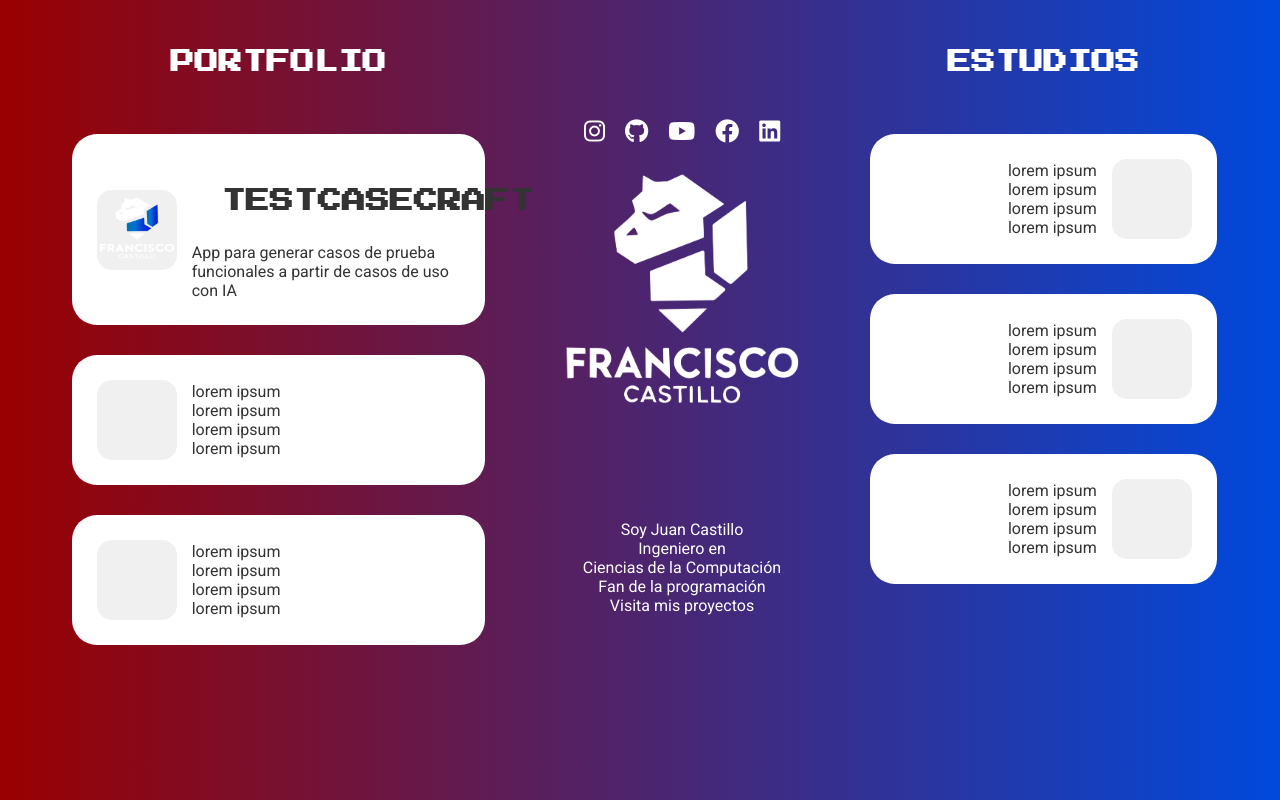
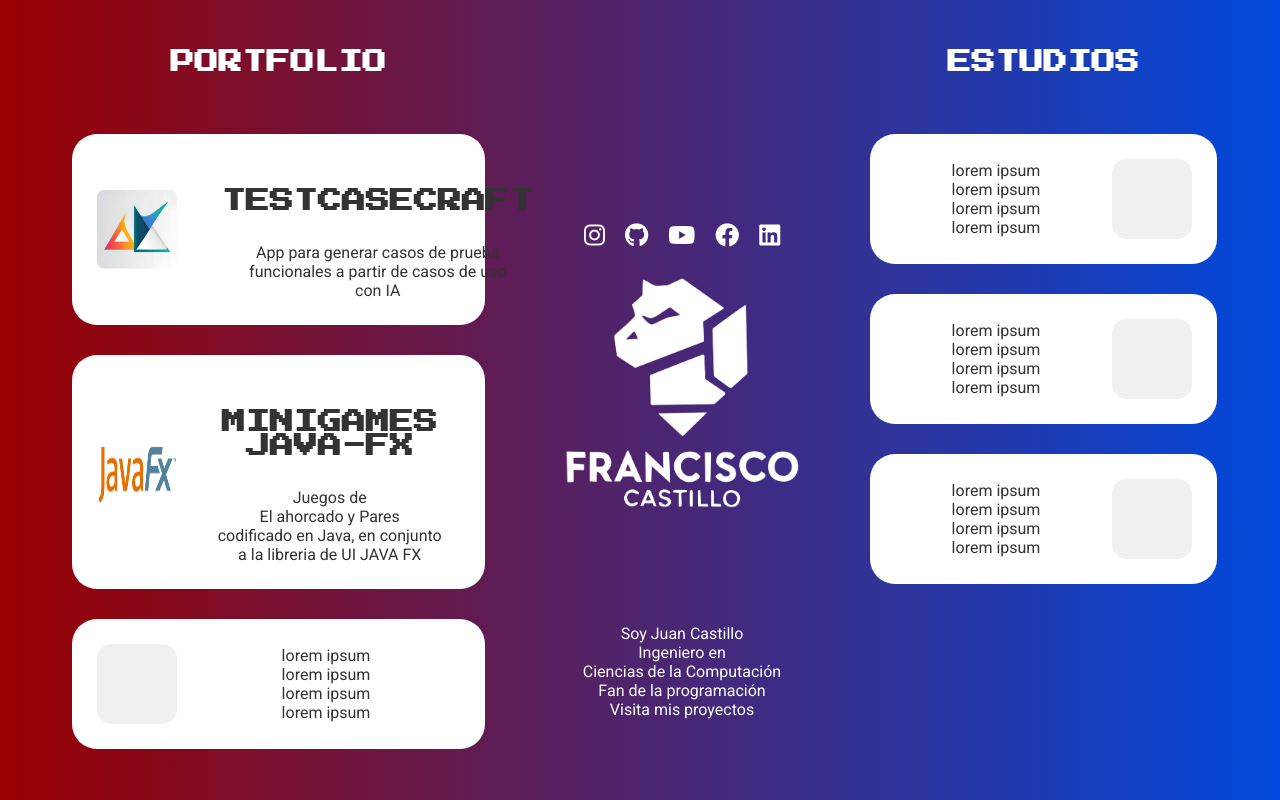
Before and after one commit to JuanCE7/juanito_rex.github.io, a plain HTML site: page index.html in a window 1280 px wide. Drawn offline with Linux system fonts and the light colour scheme.

Commit message:
fix: cards with projects

```diff
--- a/index.css
+++ b/index.css
@@ -127,6 +127,10 @@ main {
 
 .project-info {
     flex: 1;
+    display: flex;
+    text-align: center;
+    align-items: center;
+    flex-direction: column;
 }
 
 .right-align {
--- a/index.html
+++ b/index.html
@@ -16,7 +16,7 @@
             <div class="projects-left">
                 <h1 class="portfolio-title">PORTFOLIO</h1>
                 <a href="https://testcasecraftunl.vercel.app/" class="project-card">
-                    <div class="project-image"><img src="devrex-03.ico" alt="Logo Francisco" class="logo-i"></div>
+                    <div class="project-image"><img src="logo.png" alt="Logo Francisco" class="logo-i"></div>
                     <div class="project-info">
                         <h1 class="portfolio-title">TESTCASECRAFT</h1>
                         <p>App para generar casos de prueba</p>
@@ -25,13 +25,14 @@
                     </div>
                 </a>
 
-                <a href="proyecto2.html" class="project-card">
-                    <div class="project-image"></div>
+                <a href="https://github.com/JuanCE7/MiniGames-in-JavaFX" class="project-card">
+                    <div class="project-image"><img src="JavaFX_logo.png" alt="Logo Francisco" class="logo-i"></div>
                     <div class="project-info">
-                        <p>lorem ipsum</p>
-                        <p>lorem ipsum</p>
-                        <p>lorem ipsum</p>
-                        <p>lorem ipsum</p>
+                        <h1 class="portfolio-title">MINIGAMES JAVA-FX</h1>
+                        <p>Juegos de</p>
+                        <p>El ahorcado y Pares</p>
+                        <p>codificado en Java, en conjunto</p>
+                        <p>a la libreria de UI JAVA FX</p>
                     </div>
                 </a>
 
```
Also changed, not shown: JavaFX_logo.png (added), logo.png (added).
